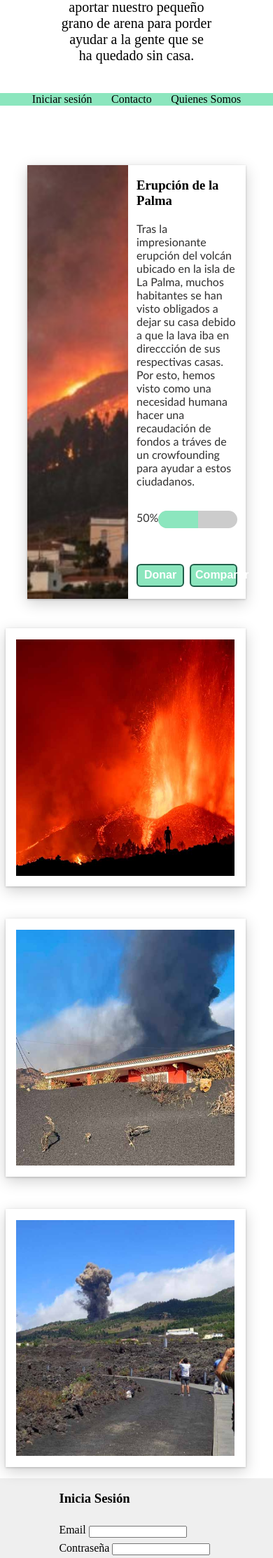
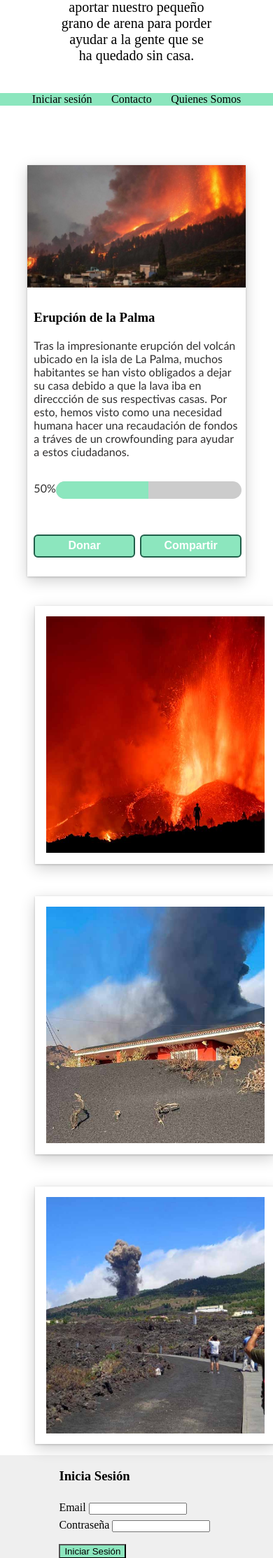
Before and after one commit to pgonzalezs1999/Web_de_crowdfunding, a PHP site: page /crowd1.html in a window 390 px wide; the page is wider, and only the part inside the window is pictured. Shown: the part 354-2581 px from the top of that part at 70% size. Run offline with PHP 8.4, Linux system fonts and the light colour scheme.

Commit message:
mas cambios de responsive

```diff
--- a/crowdfunding_lp/crowd1.html
+++ b/crowdfunding_lp/crowd1.html
@@ -33,7 +33,7 @@
             <img class="foto_principal" src="images/LaPalma_desatre.jpeg" alt="Desastre de la palma" width="500px" height="300px">
         </div>
 
-        <div class="columnas_informacion">
+        <div class="columnas_informacion" id="texto_informacion">
 
             <h3>Erupción de la Palma</h3>
 
--- a/crowdfunding_lp/css/style_crowd1.css
+++ b/crowdfunding_lp/css/style_crowd1.css
@@ -342,6 +342,23 @@ p{
     }
     .imagenes_desastre{
         width: 80%;
+        padding-left: 5vh;
+    }
+    .informacion_principal{
+        display: block;
+
+    }
+    #texto_informacion{
+        padding: 3%;
+        width: 95%;
+    }
+    .foto_principal{
+        width:100%;
+    }
+    .columnas_informacion{
+
+        width:100%;
+
     }
 
 }
```
